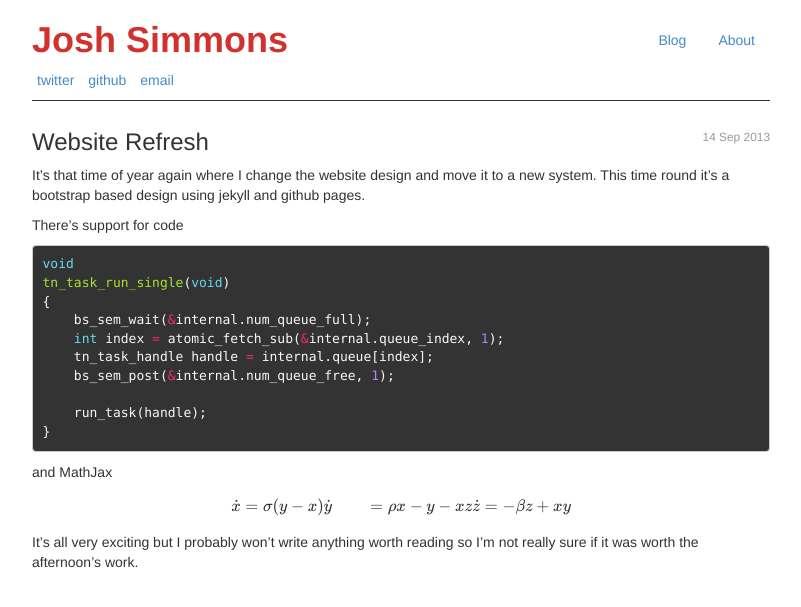
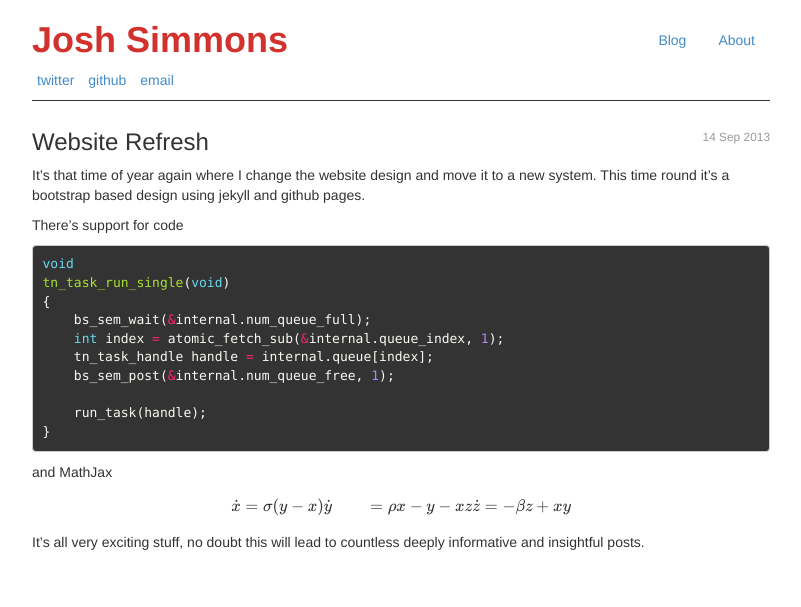
Before and after one commit to jsimmons/jsimmons.github.io, a Jekyll site: the page built from _posts/2013-09-14-website-refresh.md, in a window 1280 px wide. Shown: the top 607 px of the page, without its empty margins (239-1040 px from the left). Built offline with Jekyll 4.4.1, drawn with Linux system fonts in a browser that asks for light colours; nearby versions of some CDN libraries; Markdown is read by kramdown in place of the engine named in the settings; formulas are drawn with MathJax 3.

Commit message:
Editing after posting.

```diff
--- a/_posts/2013-09-14-website-refresh.md
+++ b/_posts/2013-09-14-website-refresh.md
@@ -30,5 +30,5 @@ and MathJax
 \dot{z} & = -\beta z + xy
 \end{aligned}
 
-It's all very exciting but I probably won't write anything worth reading so
-I'm not really sure if it was worth the afternoon's work.
+It's all very exciting stuff, no doubt this will lead to countless deeply
+informative and insightful posts.
```
